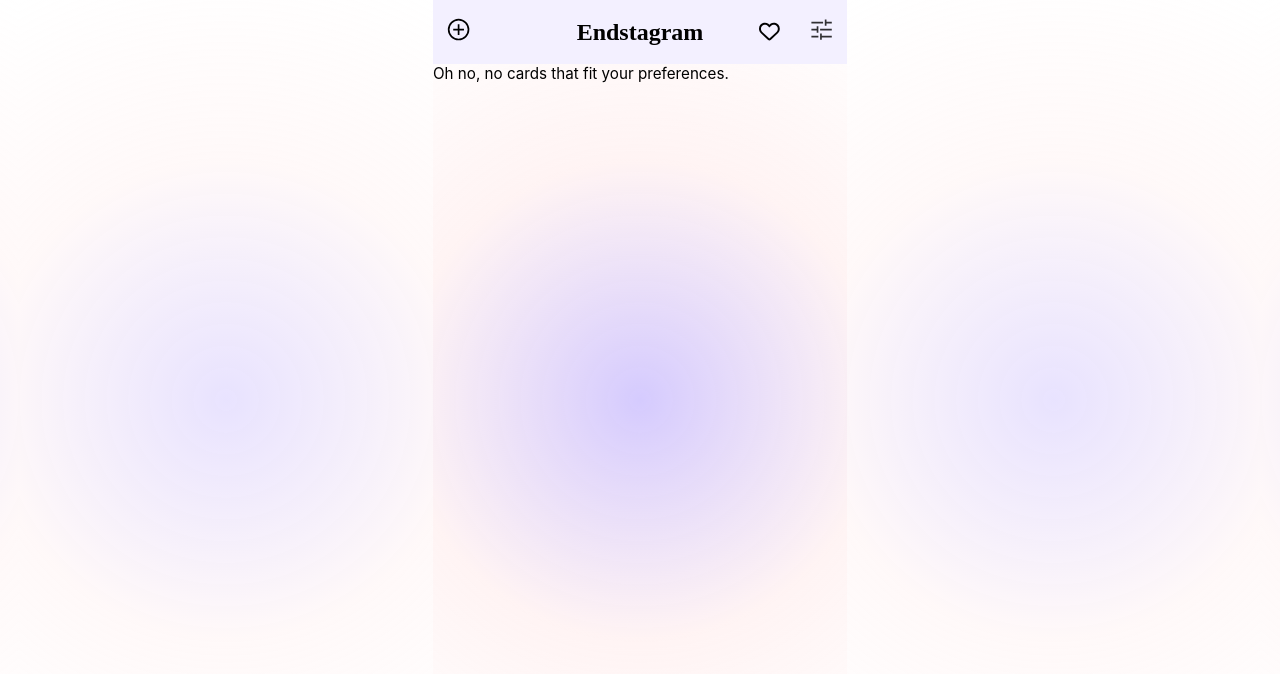
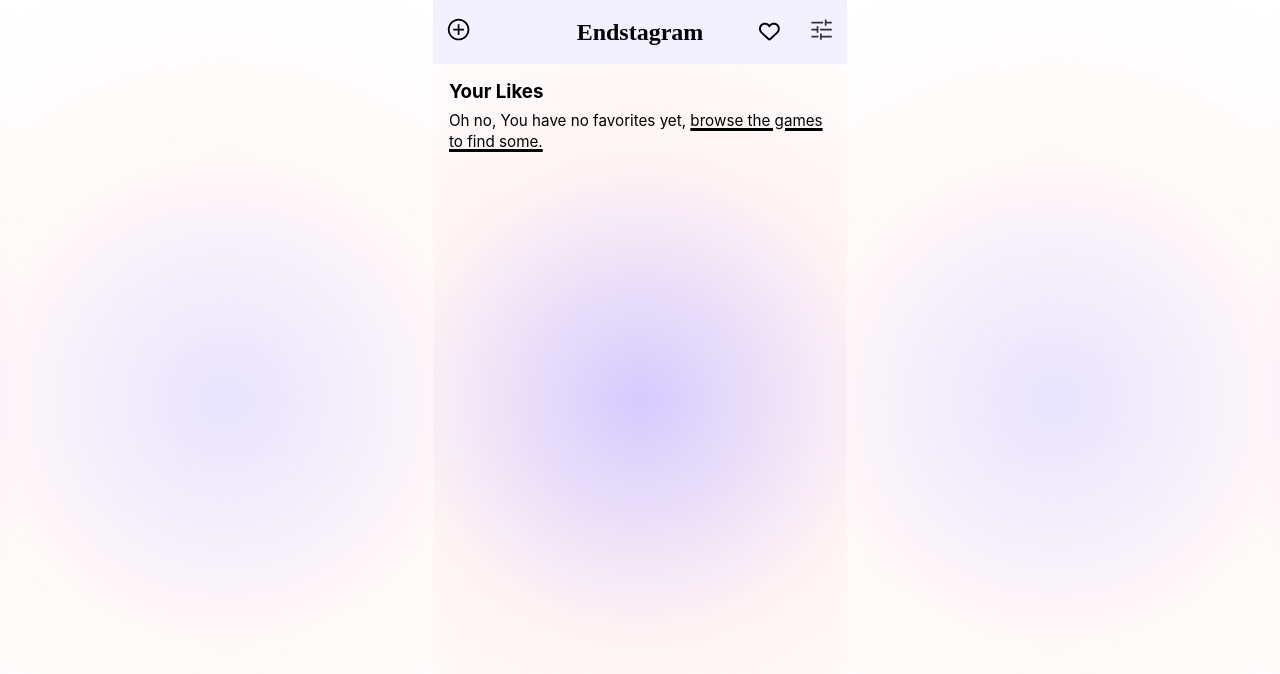
Before and after one commit to izabelladobielewska/capstone-project, a Next.js app: page /likes in a window 1280 px wide. Shown: the top 674 px of the page. Built offline with nearby package versions, Linux system fonts and the light colour scheme; no server answers; the database is empty.

Commit message:
fix the bugs in the /likes

```diff
--- a/components/Card/index.js
+++ b/components/Card/index.js
@@ -52,8 +52,8 @@ export default function Card({
   }
 
   return (
-    <Main>
     <Article>
+      <Section>
         <CardHead>
           <RatingDisplay>
             <AverageRating ratings={card.ratings} />
@@ -78,6 +78,7 @@ export default function Card({
           <h3>Rules:</h3>
           <StyledText>{card.rules}</StyledText>
         </CardBody>
+      </Section>
       <CardFooter>
         <RatingBlock>
           <Rating handleRating={handleRating} rating={rating} />
@@ -94,11 +95,24 @@ export default function Card({
         )}
       </CardFooter>
     </Article>
-    </Main>
   );
 }
-const Main = styled.main`
-  padding: 0rem 1rem;
+
+const Section = styled.section`
+  height: 65vh;
+  overflow-y: auto;
+`;
+
+const Article = styled.article`
+  margin: 0rem 1rem;
+  // position: relative;
+  // display: block;
+  box-shadow: 7px 7px 0px #f3c3a8;
+  border-radius: 10px;
+  overflow-y: auto;
+  // max-height: 70vh;
+  background-color: white;
+  border: 0.1rem solid black;
 `;
 const CardHead = styled.div`
   display: grid;
@@ -125,18 +139,10 @@ const Likes = styled.div`
   padding: 1rem;
 `;
 
-const Article = styled.article`
-  box-shadow: 7px 7px 0px #f3c3a8;
-  border-radius: 10px;
-  overflow-y: auto;
-  height: 70vh;
-  background-color: white;
-  border: 0.1rem solid black;
-`;
-
 const CardBody = styled.div`
   padding: 0px 20px 20px 20px;
-  border-bottom: 0.1rem solid black;
+  // min-height: 51vh;
+  // overflow-y: auto;
 `;
 
 const StyledText = styled.p`
@@ -146,9 +152,15 @@ const StyledText = styled.p`
 
 const CardFooter = styled.div`
   display: grid;
+  // position: absolute;
+  // bottom: 0;
   height: 4rem;
   grid-template-columns: auto 60px;
   align-items: center;
+  align-self: end;
+  border-top: 0.1rem solid black;
+  // background: white;
+  width: 100%;
 `;
 
 const RatingBlock = styled.div`
--- a/pages/likes/index.js
+++ b/pages/likes/index.js
@@ -1,15 +1,25 @@
 import Card from "@/components/Card/index.js";
 import Pagination from "@/components/Pagination/index.js";
+import Link from "next/link";
 import { useState } from "react";
 import styled from "styled-components";
 
-export default function LikedCardsDeck({ likedCards, setLikedCards, db }) {
+export default function LikedCardsDeck({
+  myOwnCards,
+  likedCards,
+  setLikedCards,
+  db,
+}) {
   const { data, error, isLoading, mutate } = db;
   const [currentIndex, setCurrentIndex] = useState(0);
 
   const filteredCards = (data?.cards || []).filter((card) => {
     return likedCards.includes(card.id);
   });
+
+  if (currentIndex > filteredCards.length - 1) {
+    setCurrentIndex(currentIndex - 1);
+  }
 
   /*shuffle will be added here*/
   function handleNext() {
@@ -29,7 +39,15 @@ export default function LikedCardsDeck({ likedCards, setLikedCards, db }) {
   if (error) return <div>Oops, failed to load the game cards...</div>;
   if (isLoading) return <div>...Loading...</div>;
   if (filteredCards.length <= 0) {
-    return <p> Oh no, no cards that fit your preferences. </p>;
+    return (
+      <Main>
+        <h3>Your Likes</h3>
+        <StyledText>
+          Oh no, You have no favorites yet,{" "}
+          <Lynk href="/">browse the games to find some.</Lynk>
+        </StyledText>
+      </Main>
+    );
   }
   return (
     <>
@@ -42,6 +60,7 @@ export default function LikedCardsDeck({ likedCards, setLikedCards, db }) {
         mutateCards={mutate}
         likedCards={likedCards}
         setLikedCards={setLikedCards}
+        myOwnCards={myOwnCards}
       />
       <Pagination
         handlePrev={handlePrev}
@@ -51,9 +70,15 @@ export default function LikedCardsDeck({ likedCards, setLikedCards, db }) {
     </>
   );
 }
+const Main = styled.main`
+  padding: 0rem 1rem;
+`;
 const Head = styled.main`
   padding: 0rem 1rem 1rem 1rem;
 `;
 const StyledText = styled.p`
   margin: 0px;
 `;
+const Lynk = styled(Link)`
+  text-decoration: underline 3px black;
+`;
```
Lines whose indentation alone changed are shown as unchanged.
